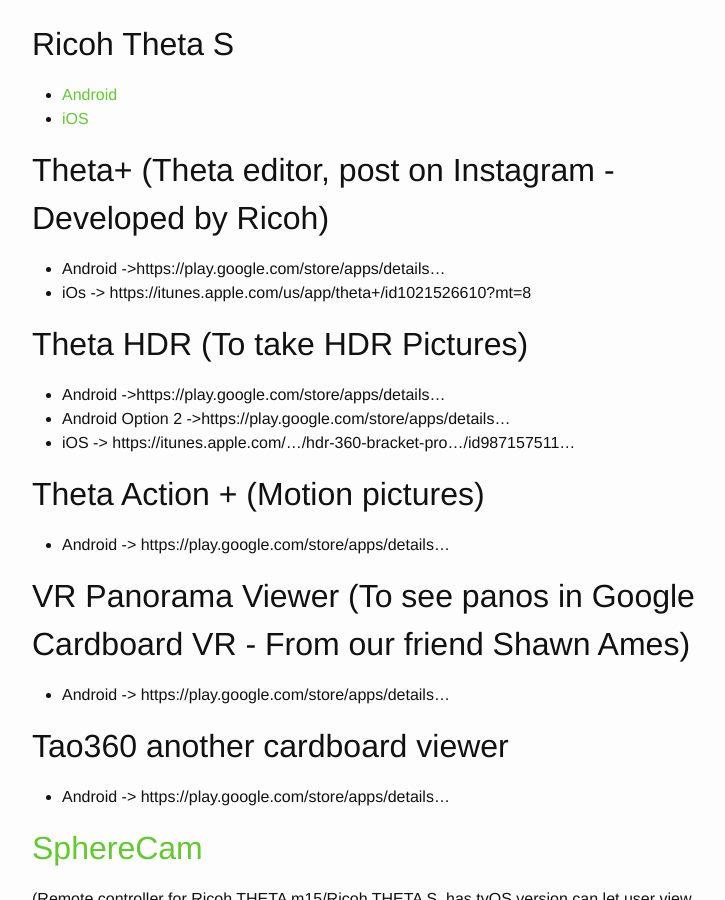
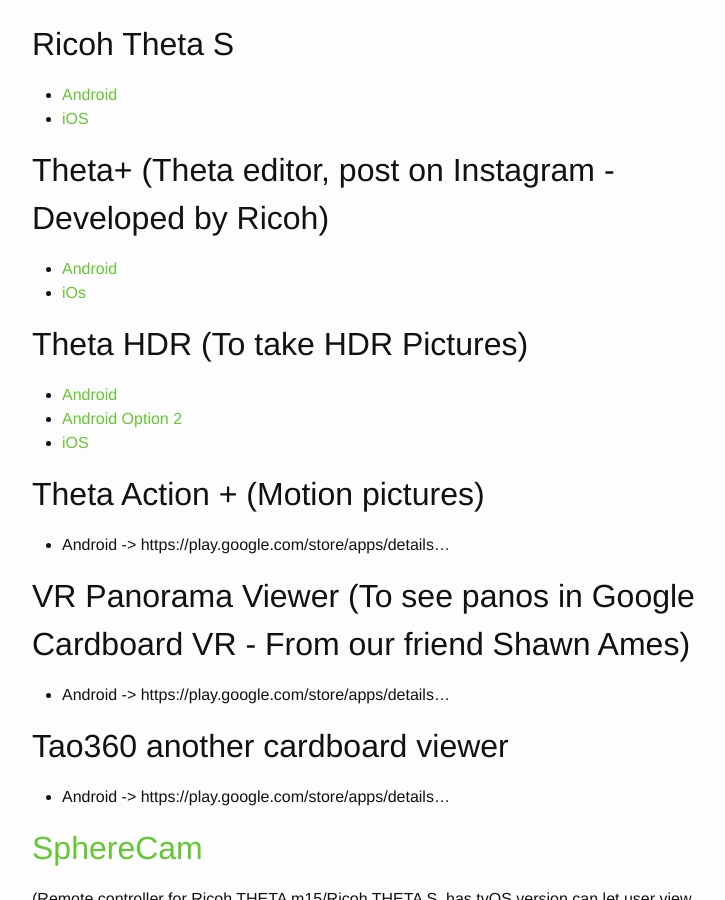
Before and after one commit to theta360developers/blog, a Jekyll site: the page built from _posts/2016-01-20-list-of-theta-apps.md, in a window 1280 px wide and 900 px high, scrolled down 1071 px. Shown: the whole window, without its empty margins (238-963 px from the left). Built offline with Jekyll 4.4.1, drawn with Linux system fonts in a browser that asks for light colours.

Commit message:
More links

```diff
--- a/_posts/2016-01-20-list-of-theta-apps.md
+++ b/_posts/2016-01-20-list-of-theta-apps.md
@@ -61,14 +61,14 @@
 
 ## Theta+ (Theta editor, post on Instagram - Developed by Ricoh)
 
-* Android ->https://play.google.com/store/apps/details…
-* iOs -> https://itunes.apple.com/us/app/theta+/id1021526610?mt=8
+* [Android](https://play.google.com/store/apps/details)
+* [iOs](https://itunes.apple.com/us/app/theta+/id1021526610?mt=8)
 
 ## Theta HDR (To take HDR Pictures)
 
-* Android ->https://play.google.com/store/apps/details…
-* Android Option 2 ->https://play.google.com/store/apps/details…
-* iOS -> https://itunes.apple.com/…/hdr-360-bracket-pro…/id987157511…
+* [Android](https://play.google.com/store/apps/details)
+* [Android Option 2](https://play.google.com/store/apps/details)
+* [iOS](https://itunes.apple.com/…/hdr-360-bracket-pro…/id987157511)
 
 ## Theta Action + (Motion pictures)
 
```
